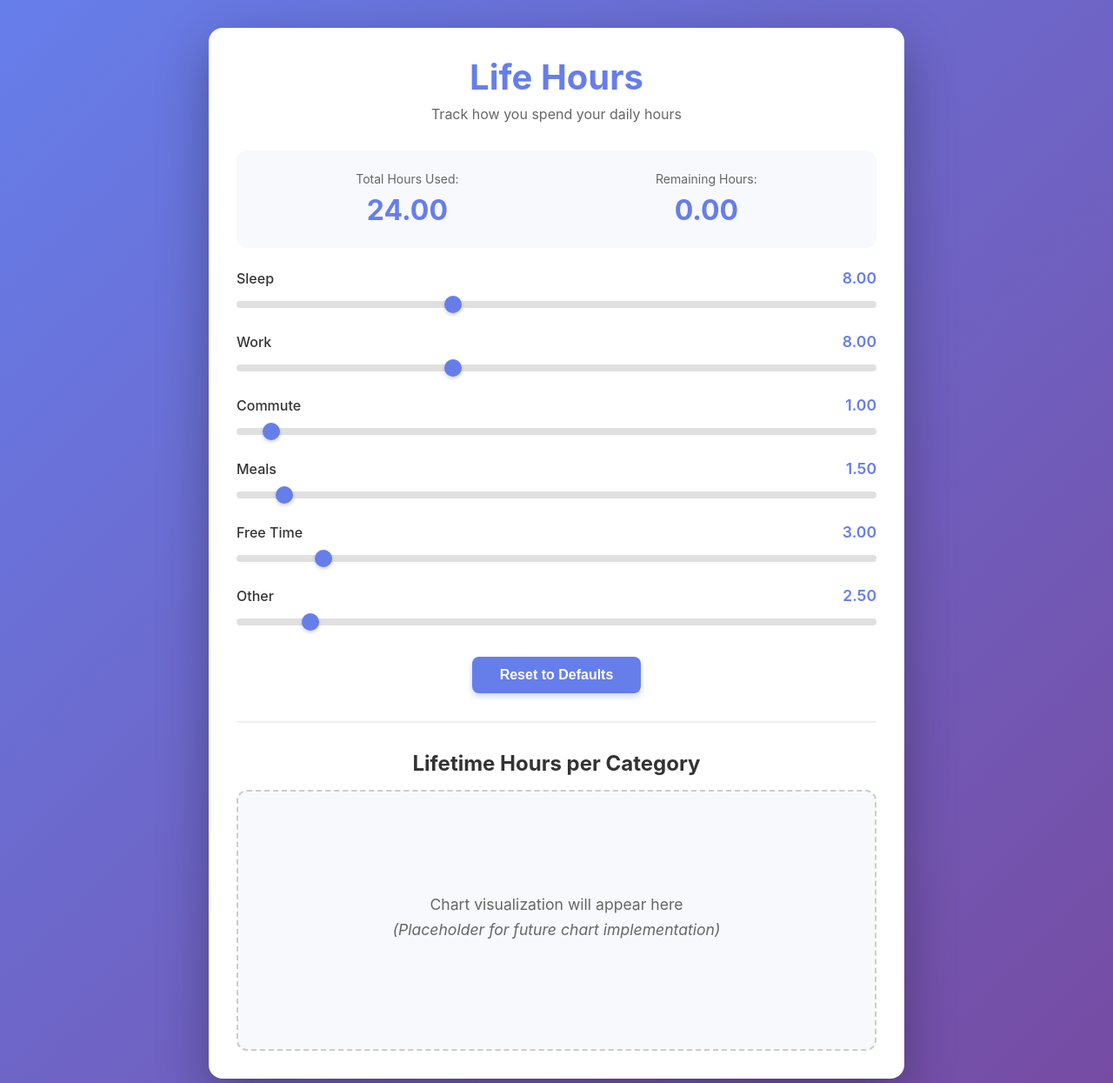
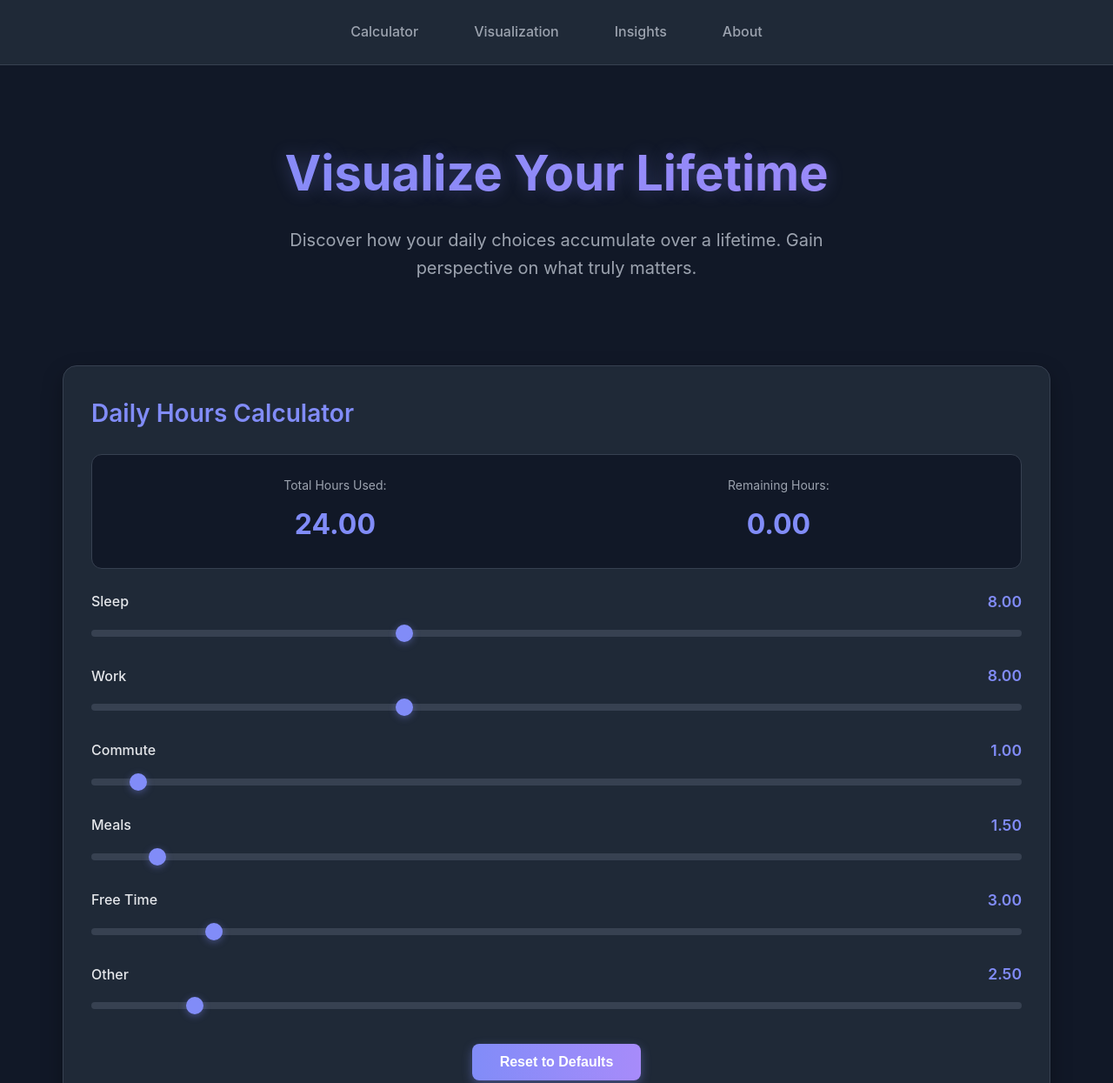
Before and after one commit to kasteway/life-hours-modern-v2, a plain HTML site: page index.html in a window 1280 px wide. Shown: the top 1245 px of the page at 87% size. Drawn offline with Linux system fonts and the light colour scheme.

Commit message:
Update Life Hours UI and keep 24-hour slider logic

```diff
--- a/index.html
+++ b/index.html
@@ -3,15 +3,28 @@
 <head>
   <meta charset="UTF-8" />
   <meta name="viewport" content="width=device-width, initial-scale=1.0" />
-  <title>Life Hours</title>
+  <title>Life Hours - Visualize Your Lifetime</title>
   <link rel="stylesheet" href="style.css" />
 </head>
 <body>
-  <div class="container">
-    <header>
-      <h1>Life Hours</h1>
-      <p class="subtitle">Track how you spend your daily hours</p>
+  <nav class="top-nav">
+    <div class="nav-container">
+      <a href="#calculator" class="nav-link">Calculator</a>
+      <a href="#visualization" class="nav-link">Visualization</a>
+      <a href="#insights" class="nav-link">Insights</a>
+      <a href="#about" class="nav-link">About</a>
+    </div>
+  </nav>
+
+  <main class="main-content">
+    <header class="hero-section">
+      <h1 class="main-headline">Visualize Your Lifetime</h1>
+      <p class="hero-subtitle">Discover how your daily choices accumulate over a lifetime. Gain perspective on what truly matters.</p>
     </header>
+
+    <section id="calculator" class="section">
+      <div class="card">
+        <h2 class="section-title">Daily Hours Calculator</h2>
 
         <div class="hours-summary">
           <div class="summary-item">
@@ -81,15 +94,42 @@
         <div class="actions">
           <button id="reset-button" class="reset-btn">Reset to Defaults</button>
         </div>
+      </div>
+    </section>
 
-    <div class="chart-section">
-      <h2>Lifetime Hours per Category</h2>
+    <section id="visualization" class="section">
+      <div class="card">
+        <h2 class="section-title">Lifetime Visualization</h2>
         <div id="chart-placeholder" class="chart-placeholder">
           <p>Chart visualization will appear here</p>
           <p class="chart-note">(Placeholder for future chart implementation)</p>
         </div>
       </div>
+    </section>
+
+    <section id="insights" class="section">
+      <div class="card">
+        <h2 class="section-title">Life Insights</h2>
+        <p class="insights-text">Insights based on your daily routine will appear here.</p>
       </div>
+    </section>
+
+    <section id="about" class="section">
+      <div class="card">
+        <h2 class="section-title">About Life Hours</h2>
+        <p class="about-text">
+          Life Hours is designed to help you visualize how your daily choices accumulate over your lifetime.
+          By understanding the long-term impact of your routine, you can make more informed decisions about
+          how you spend your most precious resource - time.
+        </p>
+        <p class="about-text">
+          The calculations are based on averages and assumptions that you can customize.
+          Remember that life is unpredictable, and these are estimates meant to provide perspective,
+          not precise predictions.
+        </p>
+      </div>
+    </section>
+  </main>
 
   <script src="script.js"></script>
 </body>
--- a/script.js
+++ b/script.js
@@ -59,12 +59,12 @@ function updateTotals() {
   // Show warning if total exceeds 24 hours
   if (total > 24) {
     warningElement.classList.remove('hidden');
-    totalElement.style.color = '#c33';
-    remainingElement.style.color = '#c33';
+    totalElement.style.color = '#fca5a5';
+    remainingElement.style.color = '#fca5a5';
   } else {
     warningElement.classList.add('hidden');
-    totalElement.style.color = '#667eea';
-    remainingElement.style.color = '#667eea';
+    totalElement.style.color = '#818cf8';
+    remainingElement.style.color = '#818cf8';
   }
 }
 
--- a/style.css
+++ b/style.css
@@ -6,45 +6,100 @@
 
 body {
   font-family: -apple-system, BlinkMacSystemFont, "Segoe UI", Roboto, "Helvetica Neue", Arial, sans-serif;
-  background: linear-gradient(135deg, #667eea 0%, #764ba2 100%);
+  background: #111827;
+  color: #e5e7eb;
   min-height: 100vh;
-  padding: 2rem 1rem;
-  color: #333;
+  line-height: 1.6;
 }
 
-.container {
-  max-width: 800px;
+.top-nav {
+  background: #1f2937;
+  border-bottom: 1px solid #374151;
+  padding: 1rem 0;
+  position: sticky;
+  top: 0;
+  z-index: 100;
+}
+
+.nav-container {
+  max-width: 1200px;
   margin: 0 auto;
-  background: white;
+  padding: 0 2rem;
+  display: flex;
+  justify-content: center;
+  gap: 2rem;
+  flex-wrap: wrap;
+}
+
+.nav-link {
+  color: #9ca3af;
+  text-decoration: none;
+  font-weight: 500;
+  transition: color 0.2s;
+  padding: 0.5rem 1rem;
+}
+
+.nav-link:hover {
+  color: #818cf8;
+}
+
+.main-content {
+  max-width: 1200px;
+  margin: 0 auto;
+  padding: 3rem 2rem;
+}
+
+.hero-section {
+  text-align: center;
+  margin-bottom: 4rem;
+  padding: 2rem 0;
+}
+
+.main-headline {
+  font-size: 3.5rem;
+  font-weight: 700;
+  background: linear-gradient(to right, #818cf8, #a78bfa);
+  -webkit-background-clip: text;
+  -webkit-text-fill-color: transparent;
+  background-clip: text;
+  margin-bottom: 1rem;
+  text-shadow: 0 0 20px rgba(129, 140, 248, 0.3);
+}
+
+.hero-subtitle {
+  font-size: 1.25rem;
+  color: #9ca3af;
+  max-width: 700px;
+  margin: 0 auto;
+}
+
+.section {
+  margin-bottom: 3rem;
+}
+
+.card {
+  background: #1f2937;
   border-radius: 16px;
   padding: 2rem;
-  box-shadow: 0 20px 60px rgba(0, 0, 0, 0.3);
+  box-shadow: 0 10px 25px rgba(0, 0, 0, 0.3);
+  border: 1px solid #374151;
 }
 
-header {
-  text-align: center;
-  margin-bottom: 2rem;
-}
-
-h1 {
-  font-size: 2.5rem;
-  color: #667eea;
-  margin-bottom: 0.5rem;
-  font-weight: 700;
-}
-
-.subtitle {
-  color: #666;
-  font-size: 1rem;
+.section-title {
+  font-size: 1.75rem;
+  color: #818cf8;
+  margin-bottom: 1.5rem;
+  font-weight: 600;
 }
 
 .hours-summary {
   display: flex;
   justify-content: space-around;
-  background: #f7f9fc;
+  background: #111827;
   padding: 1.5rem;
   border-radius: 12px;
   margin-bottom: 1.5rem;
+  border: 1px solid #374151;
 }
 
 .summary-item {
@@ -54,7 +109,7 @@ h1 {
 .summary-item .label {
   display: block;
   font-size: 0.875rem;
-  color: #666;
+  color: #9ca3af;
   margin-bottom: 0.5rem;
 }
 
@@ -62,18 +117,18 @@ h1 {
   display: block;
   font-size: 2rem;
   font-weight: 700;
-  color: #667eea;
+  color: #818cf8;
 }
 
 .warning {
-  background: #fee;
-  color: #c33;
+  background: #7f1d1d;
+  color: #fca5a5;
   padding: 1rem;
   border-radius: 8px;
   margin-bottom: 1.5rem;
   text-align: center;
   font-weight: 500;
-  border: 2px solid #fcc;
+  border: 1px solid #991b1b;
 }
 
 .warning.hidden {
@@ -97,11 +152,11 @@ h1 {
 }
 
 .label-text {
-  color: #333;
+  color: #e5e7eb;
 }
 
 .value-display {
-  color: #667eea;
+  color: #818cf8;
   font-weight: 600;
   font-size: 1.1rem;
   min-width: 60px;
@@ -112,7 +167,7 @@ input[type="range"] {
   width: 100%;
   height: 8px;
   border-radius: 4px;
-  background: #e0e0e0;
+  background: #374151;
   outline: none;
   -webkit-appearance: none;
 }
@@ -123,38 +178,40 @@ input[type="range"]::-webkit-slider-thumb {
   width: 20px;
   height: 20px;
   border-radius: 50%;
-  background: #667eea;
+  background: #818cf8;
   cursor: pointer;
-  box-shadow: 0 2px 4px rgba(0, 0, 0, 0.2);
-  transition: background 0.2s;
+  box-shadow: 0 2px 8px rgba(129, 140, 248, 0.4);
+  transition: background 0.2s, transform 0.1s;
 }
 
 input[type="range"]::-webkit-slider-thumb:hover {
-  background: #5568d3;
+  background: #a78bfa;
+  transform: scale(1.1);
 }
 
 input[type="range"]::-moz-range-thumb {
   width: 20px;
   height: 20px;
   border-radius: 50%;
-  background: #667eea;
+  background: #818cf8;
   cursor: pointer;
   border: none;
-  box-shadow: 0 2px 4px rgba(0, 0, 0, 0.2);
-  transition: background 0.2s;
+  box-shadow: 0 2px 8px rgba(129, 140, 248, 0.4);
+  transition: background 0.2s, transform 0.1s;
 }
 
 input[type="range"]::-moz-range-thumb:hover {
-  background: #5568d3;
+  background: #a78bfa;
+  transform: scale(1.1);
 }
 
 .actions {
   text-align: center;
-  margin-bottom: 2rem;
+  margin-top: 2rem;
 }
 
 .reset-btn {
-  background: #667eea;
+  background: linear-gradient(to right, #818cf8, #a78bfa);
   color: white;
   border: none;
   padding: 0.75rem 2rem;
@@ -162,13 +219,13 @@ input[type="range"]::-moz-range-thumb:hover {
   font-size: 1rem;
   font-weight: 600;
   cursor: pointer;
-  transition: background 0.2s, transform 0.1s;
-  box-shadow: 0 4px 6px rgba(102, 126, 234, 0.3);
+  transition: transform 0.1s, box-shadow 0.2s;
+  box-shadow: 0 4px 12px rgba(129, 140, 248, 0.4);
 }
 
 .reset-btn:hover {
-  background: #5568d3;
-  transform: translateY(-1px);
+  transform: translateY(-2px);
+  box-shadow: 0 6px 16px rgba(129, 140, 248, 0.5);
 }
 
 .reset-btn:active {
@@ -177,20 +234,11 @@ input[type="range"]::-moz-range-thumb:hover {
 
 .chart-section {
   margin-top: 2rem;
-  padding-top: 2rem;
-  border-top: 2px solid #f0f0f0;
-}
-
-.chart-section h2 {
-  font-size: 1.5rem;
-  color: #333;
-  margin-bottom: 1rem;
-  text-align: center;
 }
 
 .chart-placeholder {
-  background: #f7f9fc;
-  border: 2px dashed #ccc;
+  background: #111827;
+  border: 2px dashed #4b5563;
   border-radius: 12px;
   padding: 4rem 2rem;
   text-align: center;
@@ -202,24 +250,43 @@ input[type="range"]::-moz-range-thumb:hover {
 }
 
 .chart-placeholder p {
-  color: #666;
+  color: #9ca3af;
   font-size: 1.1rem;
   margin-bottom: 0.5rem;
 }
 
 .chart-note {
   font-size: 0.9rem;
-  color: #999;
+  color: #6b7280;
   font-style: italic;
 }
 
-@media (max-width: 600px) {
-  .container {
-    padding: 1.5rem;
+.insights-text,
+.about-text {
+  color: #d1d5db;
+  line-height: 1.8;
+  margin-bottom: 1rem;
+}
+
+.about-text:last-child {
+  margin-bottom: 0;
+}
+
+@media (max-width: 768px) {
+  .main-headline {
+    font-size: 2.5rem;
   }
 
-  h1 {
-    font-size: 2rem;
+  .hero-subtitle {
+    font-size: 1.1rem;
+  }
+
+  .main-content {
+    padding: 2rem 1rem;
+  }
+
+  .card {
+    padding: 1.5rem;
   }
 
   .hours-summary {
@@ -230,4 +297,9 @@ input[type="range"]::-moz-range-thumb:hover {
   .summary-item .value {
     font-size: 1.5rem;
   }
+
+  .nav-container {
+    gap: 1rem;
+    padding: 0 1rem;
+  }
 }
```
Lines whose indentation alone changed are shown as unchanged.
